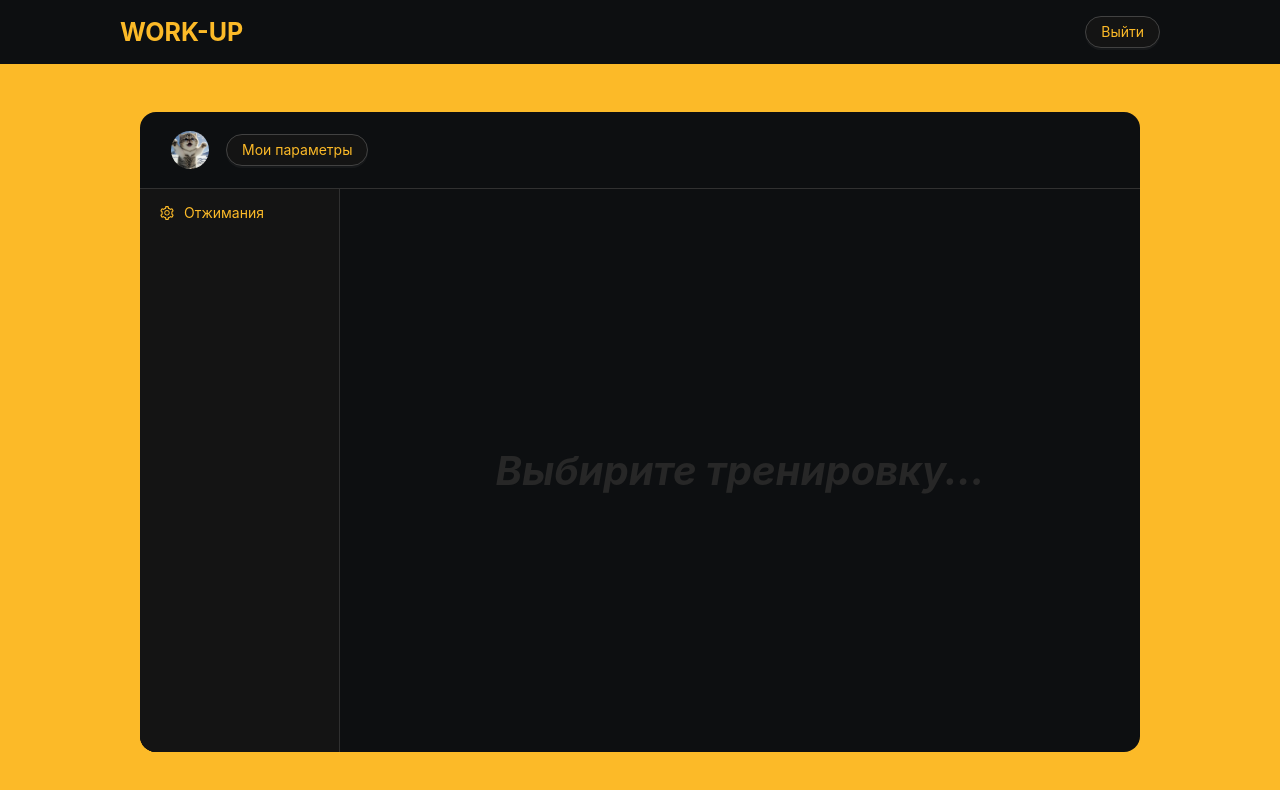
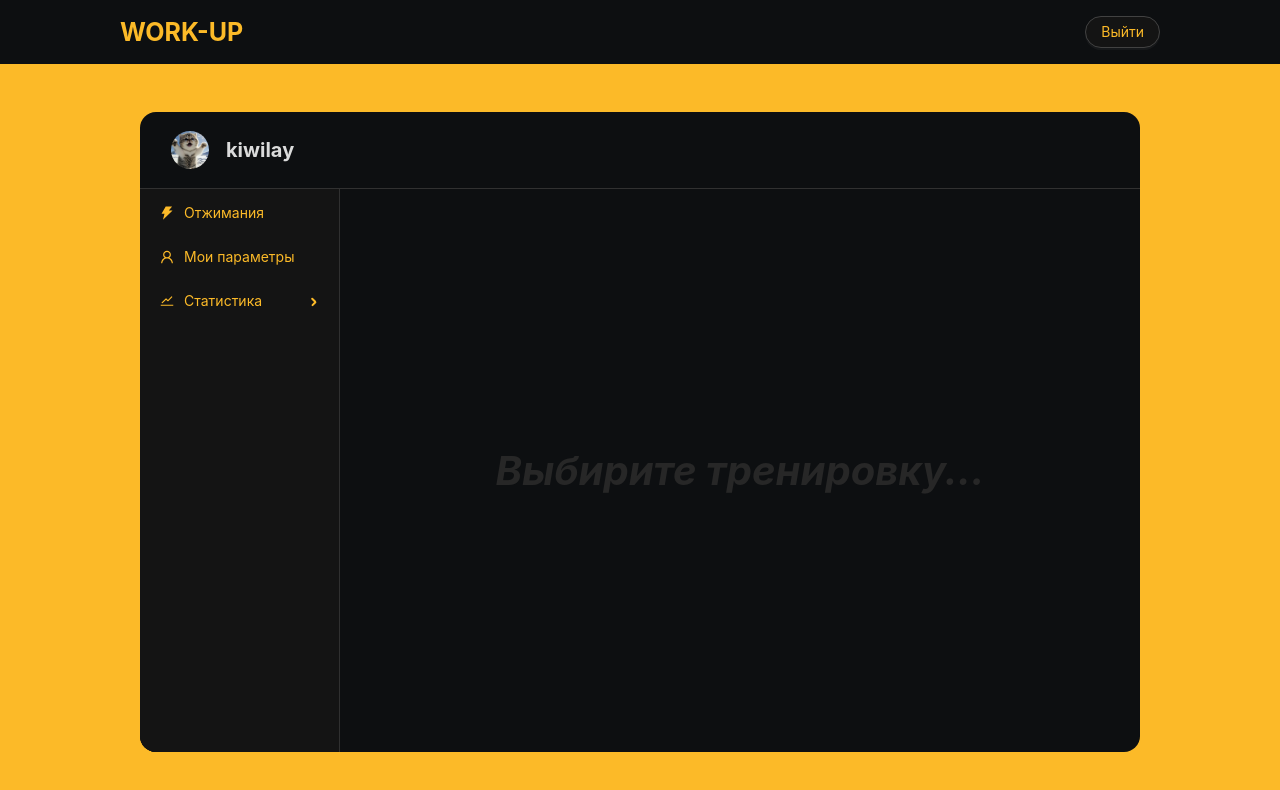
Before and after one commit to kiwilayder/sport-app-react, a React app: page /sportroom in a window 1280 px wide. Built offline with nearby package versions, Linux system fonts and the light colour scheme.

Commit message:
add stat

```diff
--- a/package.json
+++ b/package.json
@@ -3,6 +3,8 @@
   "version": "0.1.0",
   "private": true,
   "dependencies": {
+    "@ant-design/icons": "^5.0.1",
+    "@ant-design/plots": "^1.2.5",
     "@reduxjs/toolkit": "^1.9.3",
     "@testing-library/jest-dom": "^5.16.5",
     "@testing-library/react": "^13.4.0",
--- a/src/features/SportFrame/SportFrameContainer.jsx
+++ b/src/features/SportFrame/SportFrameContainer.jsx
@@ -4,20 +4,38 @@ import { SportFrameHeader } from "./components/SportFrameHeader/SportFrameHeader
 import { SportFrameMenu } from "./components/SportFrameMenu/SportFrameMenu";
 import { EmptyTrening } from "../Trening/components/EmptyTrening/EmptyTrening";
 import { TreningContainer } from "../Trening/TreningContainer";
+import { useSelector } from "react-redux";
+import { DemoLine } from "../Statistics/StatisticsContainer";
 
 export const SportFrameContainer = ({ setOpenDrawer }) => {
-   const [typeWorkout, setTypeWorkout] = useState(null);
+   const userName = useSelector((state) => state.userData.userName);
+   const [component, setComponent] = useState(<EmptyTrening />);
 
    const changeWorkout = (e) => {
-      setTypeWorkout(e.key);
+      switch (e.key) {
+         case "pushUps":
+            setComponent(<TreningContainer type={e.key} />);
+            break;
+
+         case "stat":
+            setComponent(<DemoLine />);
+            break;
+
+         case "parameters":
+            setOpenDrawer(true);
+            break;
+
+         default:
+            setComponent(<EmptyTrening />);
+      }
    };
 
    return (
       <div className={style.mainFrame}>
-         <SportFrameHeader setOpenDrawer={setOpenDrawer} />
+         <SportFrameHeader userName={userName} />
          <div className={style.traningWindow}>
             <SportFrameMenu changeWorkout={changeWorkout} />
-            {typeWorkout ? <TreningContainer type={typeWorkout} /> : <EmptyTrening />}
+            {component}
          </div>
       </div>
    );
--- a/src/features/SportFrame/components/SportFrameHeader/SportFrameHeader.jsx
+++ b/src/features/SportFrame/components/SportFrameHeader/SportFrameHeader.jsx
@@ -3,12 +3,12 @@ import React from "react";
 import cat from "../../../../assets/кит.png";
 import style from "./SportFrameHeader.module.css";
 
-export const SportFrameHeader = ({ setOpenDrawer }) => {
+export const SportFrameHeader = ({ userName }) => {
    return (
       <div className={style.header}>
          <Space size={"middle"}>
             <Avatar shape="circle" size={"large"} src={cat} />
-            <Button onClick={() => setOpenDrawer(true)}>Мои параметры</Button>
+            <div className={style.userName}>{userName}</div>
          </Space>
       </div>
    );
--- a/src/features/SportFrame/components/SportFrameHeader/SportFrameHeader.module.css
+++ b/src/features/SportFrame/components/SportFrameHeader/SportFrameHeader.module.css
@@ -8,3 +8,9 @@
    align-items: center;
    padding: 15px 30px;
 }
+
+.userName {
+   font-size: 20px;
+   color: rgba(255, 255, 255, 0.85);
+   font-weight: bold;
+}
--- a/src/features/SportFrame/components/SportFrameMenu/SportFrameMenu.jsx
+++ b/src/features/SportFrame/components/SportFrameMenu/SportFrameMenu.jsx
@@ -1,4 +1,4 @@
-import { SettingOutlined } from "@ant-design/icons";
+import { StockOutlined, ThunderboltFilled, UserOutlined } from "@ant-design/icons";
 import { Menu } from "antd";
 import style from "./SportFrameMenu.module.css";
 
@@ -12,7 +12,11 @@ const getItem = (label, key, icon, children, type) => {
    };
 };
 
-const items = [getItem("Отжимания", "pushUps", <SettingOutlined />)];
+const items = [
+   getItem("Отжимания", "pushUps", <ThunderboltFilled />),
+   getItem("Мои параметры", "parameters", <UserOutlined />),
+   getItem("Статистика", "sub", <StockOutlined />, [getItem("Отжимания", "stat")]),
+];
 
 export const SportFrameMenu = ({ changeWorkout }) => (
    <div className={style.menu}>
--- /dev/null
+++ b/src/features/Statistics/StatisticsContainer.jsx
@@ -0,0 +1,76 @@
+import React from "react";
+import { Line } from "@ant-design/plots";
+import style from "./StatisticsContainer.module.css";
+
+export const DemoLine = () => {
+   const data = [
+      {
+         year: "1",
+         value: 3,
+      },
+      {
+         year: "2",
+         value: 5,
+      },
+      {
+         year: "3",
+         value: 9,
+      },
+      {
+         year: "4",
+         value: 11,
+      },
+      {
+         year: "5",
+         value: 14,
+      },
+      {
+         year: "6",
+         value: 15,
+      },
+   ];
+
+   const config = {
+      data,
+      xField: "year",
+      yField: "value",
+      label: {},
+      point: {
+         size: 5,
+         shape: "circle",
+         style: {
+            fill: "white",
+            stroke: "#fcba28",
+            lineWidth: 2,
+         },
+      },
+      lineStyle: {
+         stroke: "#fcba28",
+         lineWidth: 3,
+      },
+
+      tooltip: {
+         showMarkers: false,
+      },
+      state: {
+         active: {
+            style: {
+               shadowBlur: 4,
+               stroke: "#fcba28",
+               fill: "red",
+            },
+         },
+      },
+      interactions: [
+         {
+            type: "marker-active",
+         },
+      ],
+   };
+
+   return (
+      <div className={style.frameStat}>
+         <Line {...config} />
+      </div>
+   );
+};
--- /dev/null
+++ b/src/features/Statistics/StatisticsContainer.module.css
@@ -0,0 +1,5 @@
+.frameStat {
+   padding: 20px;
+   width: 80%;
+   height: 100%;
+}
--- a/src/store/userSlice.js
+++ b/src/store/userSlice.js
@@ -3,7 +3,7 @@ import { createSlice } from "@reduxjs/toolkit";
 const userSlice = createSlice({
    name: "user",
    initialState: {
-      userName: null,
+      userName: "kiwilay",
       mail: null,
       password: null,
       dateBirth: null,
```
Also changed, not shown: 1 other file.
